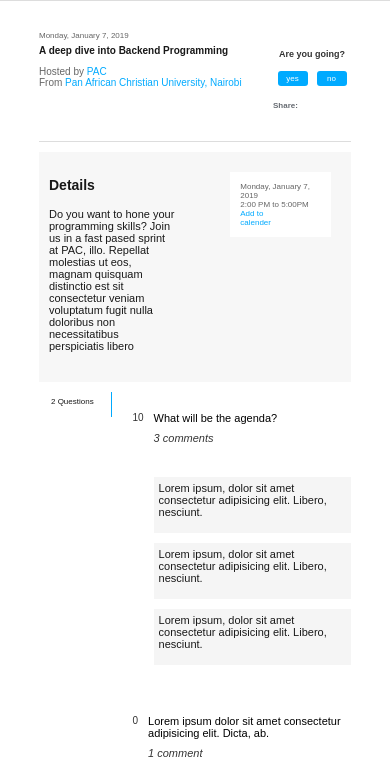
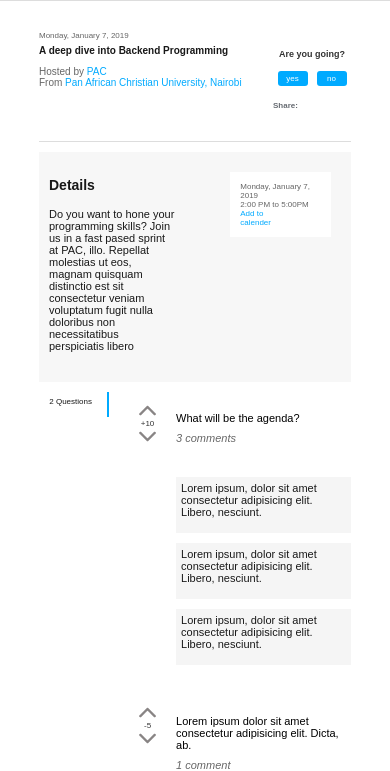
Before and after one commit to Dave-mash/Questioner, a plain HTML site: page UI/Templates/questions.html in a window 390 px wide. Shown: the part 75-846 px from the top of the page. Drawn offline with Linux system fonts and the light colour scheme.

Commit message:
[finishes #162954445] Add voting Icons

```diff
--- a/UI/CSS/questions.css
+++ b/UI/CSS/questions.css
@@ -185,6 +185,7 @@ button {
 
 #comments {
     font-size: 15px;
+    opacity: .6;
 }
 
 .border-line {
@@ -213,6 +214,24 @@ button {
     margin-right: 10px;
 }
 
+.votes {
+    display: flex;
+    flex-direction: column;
+    justify-content: center;
+    padding: 10px;
+}
+
+.vote p {
+    text-align: center;
+    font-size: 15px;
+}
+
+.vote img {
+    width: 40px;
+    height: 40px;
+    cursor: pointer;
+}
+
 .question {
     display: flex;
     flex-direction: column;
@@ -232,7 +251,7 @@ button {
 
 .comment {
     padding: 5px 5px;
-    margin: 10px 0;
+    margin: 20px 20px;
     background: rgb(245, 245, 245);
 }
 
@@ -296,10 +315,6 @@ button:hover {
 
     .hosts-info p {
         font-size: 10px;
-    }
-
-    .going {
-        /* background: red; */
     }
 
     .share h5 {
@@ -378,8 +393,22 @@ button:hover {
 
     .vote {
         margin-right: 10px;
+        height: 10%;
     }
 
+    .votes {
+        height: 10%;
+    }
+
+    .vote p {
+        font-size: 8px;
+    }
+
+    .vote img {
+        width: 17px;
+        height: 17px;
+        cursor: pointer;
+    }
     .que-1, .que-2 {
         margin-bottom: 20px;
     }
--- a/UI/Templates/questions.html
+++ b/UI/Templates/questions.html
@@ -88,7 +88,11 @@
             <div class="question">
                 <div class="que-1">
                     <div class="vote">
-                        10
+                        <div class="votes">
+                            <img src="../images/up.png" alt="Up arrow">
+                            <p>+10</p>
+                            <img src="../images/down.png" alt="Down arrow">
+                        </div>
                     </div>
                     <div class="question-comments">
                         <div class="question-item-wrapper">
@@ -109,13 +113,19 @@
                     </div>
                 </div>
                 <div class="que-2">
-                    <div class="vote">0</div>
+                    <div class="vote">
+                        <div class="votes">
+                            <img src="../images/up.png" alt="Up arrow">
+                            <p>-5</p>
+                            <img src="../images/down.png" alt="Down arrow">
+                        </div>
+                    </div>
                     <div class="question-comments">
                         <div class="question-item-wrapper">
                             <p class="question-item">Lorem ipsum dolor sit amet consectetur adipisicing elit. Dicta, ab.</p>
                             <i id="comments">1 comment</i>
                         </div>
-                        <div class="comment one last">
+                        <div class="comment one">
                             <p>Lorem ipsum, dolor sit amet consectetur adipisicing elit. Libero, nesciunt.</p>
                         </div>
                     </div>
```
Also changed, not shown: UI/images/down.png (added), UI/images/up.png (added).
